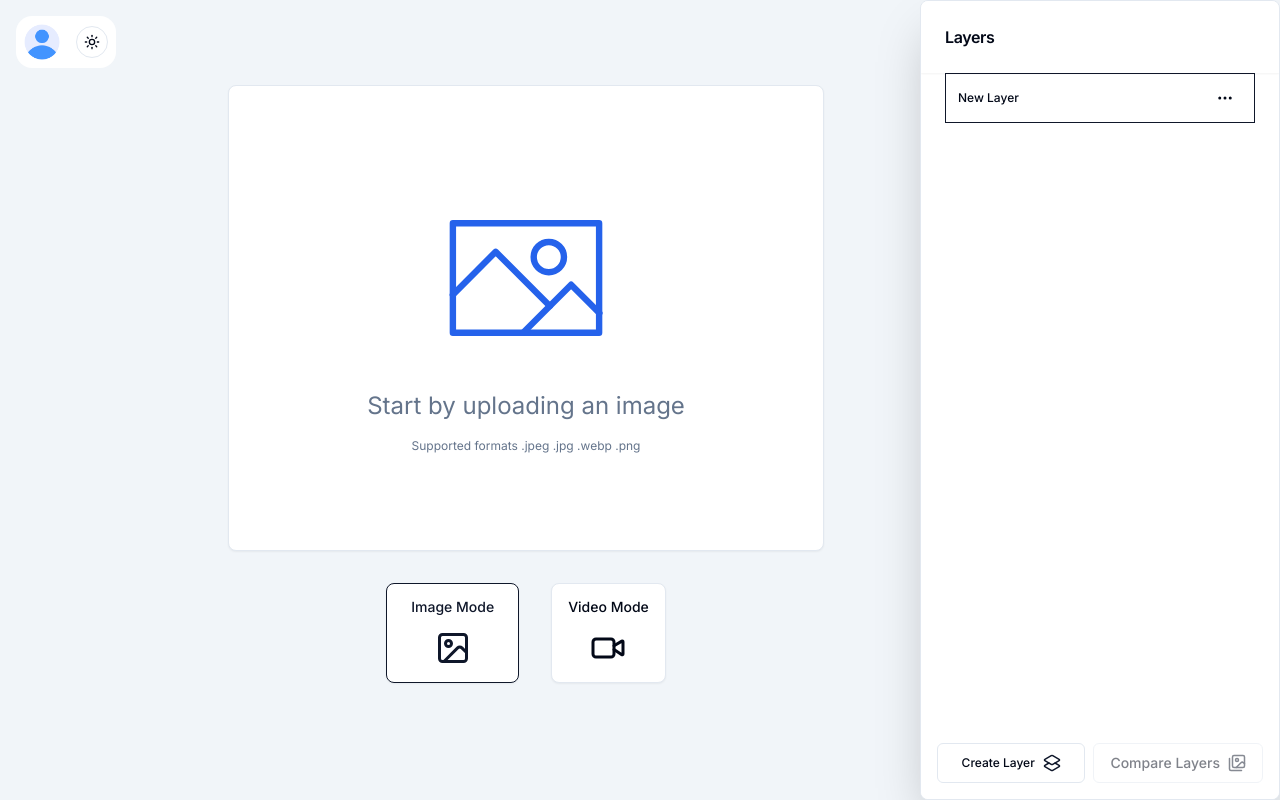
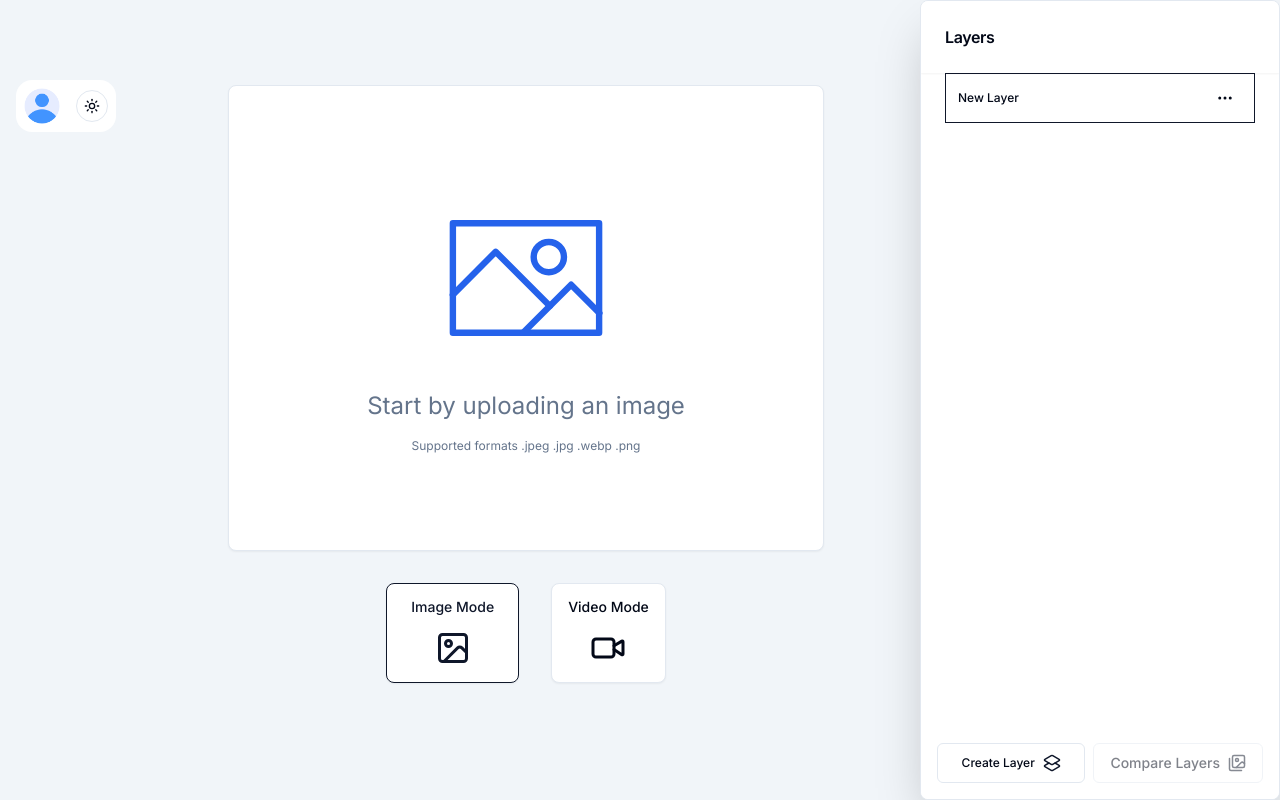
Before and after one commit to emrekaratepe123/Edit, a Next.js app: page / in a window 1280 px wide. Built offline with nearby package versions, Linux system fonts and the light colour scheme; no server answers.

Commit message:
fix: adjust toolbar margin for improved layout spacing

```diff
--- a/src/components/toolbar/Toolbar.tsx
+++ b/src/components/toolbar/Toolbar.tsx
@@ -8,7 +8,7 @@ function Toolbar() {
   const activeLayer = useLayerStore((state) => state.activeLayer);
 
   return (
-    <div className="p-4 flex flex-col gap-2">
+    <div className="p-4 mt-16 flex flex-col gap-2">
       <UserActions />
       <div
         className={cn(
```
